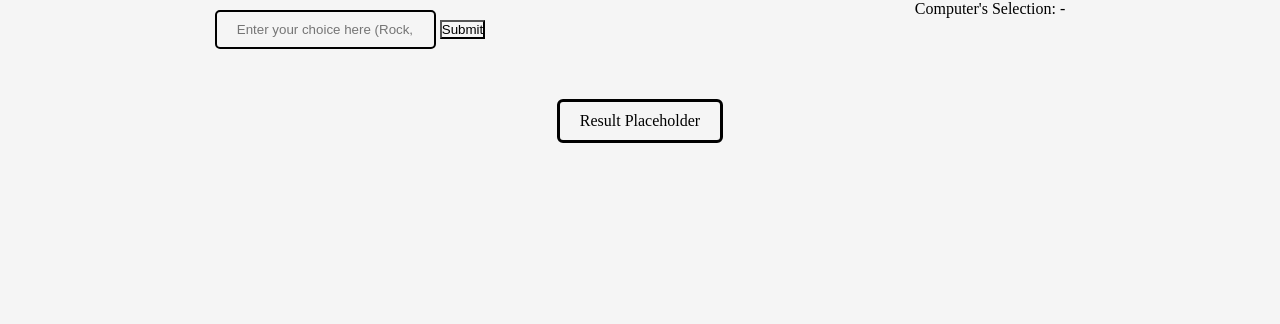
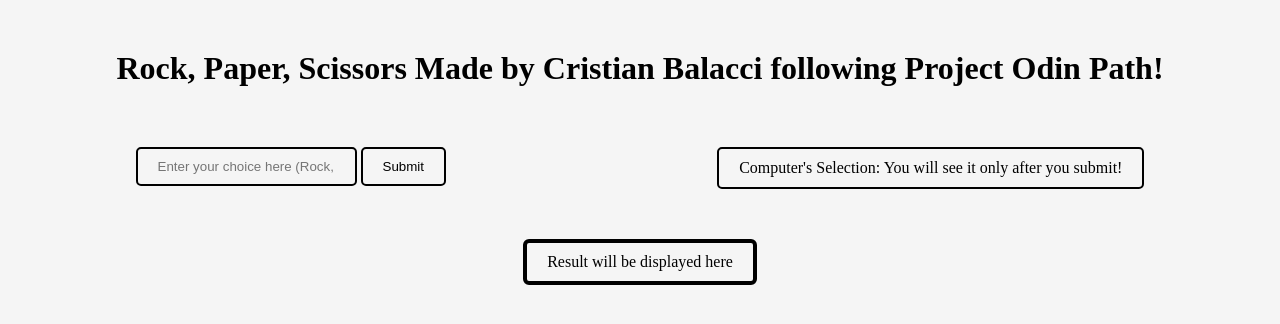
Before and after one commit to 21Kintsugi/Project-Rock-Paper-Scissors, a plain HTML site: page index.html in a window 1280 px wide. Drawn offline with Linux system fonts and the light colour scheme.

Commit message:
made small changes to the html and css

```diff
--- a/index.css
+++ b/index.css
@@ -3,6 +3,13 @@
     margin: 0;
     padding: 0;
     box-sizing: border-box;
+}
+
+
+.presentation {
+    text-align: center;
+    margin-bottom: 50px;
+    margin-top: 50px;
 }
 
 .selection-container {
@@ -17,14 +24,28 @@
     border-radius: 5px;
 }
 
+button {
+    border: 2px solid black;
+    margin-top: 10px;
+    padding: 10px 20px;
+    border-radius: 5px;
+}
+
 .result-container {
     display: flex;
     justify-content: center;
     margin-top: 50px;
 }
 
+.c-selection {
+    border: 2px solid black;
+    margin-top: 10px;
+    padding: 10px 20px;
+    border-radius: 5px;
+}
+
 .result-text {
-    border: 3px solid black;
+    border: 4px solid black;
     padding: 10px 20px;
     border-radius: 6px;
 }
--- a/index.html
+++ b/index.html
@@ -10,18 +10,22 @@
     <title>Rock-Papper-Scissors-Project</title>
 </head>
 <body>
+    <div class="presentation-container">
+        <h1 class="presentation">Rock, Paper, Scissors Made by Cristian Balacci following Project Odin Path!</h1>
+    </div>
+
     <div class="selection-container">
         <div class="player-selection">
             <input type="text" id="player-choice" class="player-selection-button" placeholder="Enter your choice here (Rock, Paper or Scissors)">
             <button onclick="playRound()">Submit</button>
         </div>
         <div class="computer-selection">
-            <p>Computer's Selection: <span id="computer-choice">-</span></p>
+            <p class="c-selection">Computer's Selection: <span id="computer-choice">You will see it only after you submit!</span></p>
         </div>
     </div>
     <div class="result-container">
         <div class="result-text">
-            <p id="result">Result Placeholder</p>
+            <p id="result">Result will be displayed here</p>
         </div>
     </div>
     <script src="rps2.js"></script>
```
